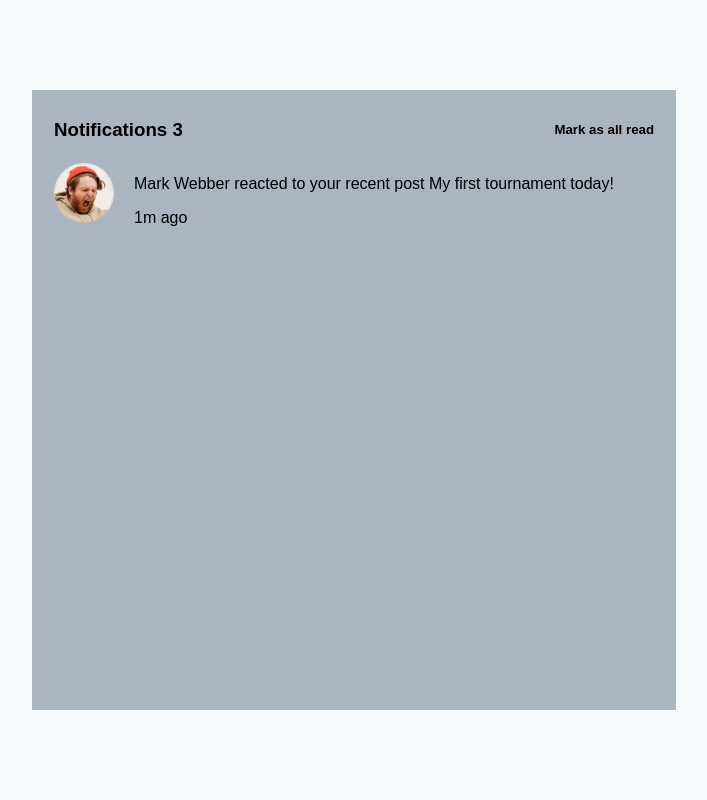
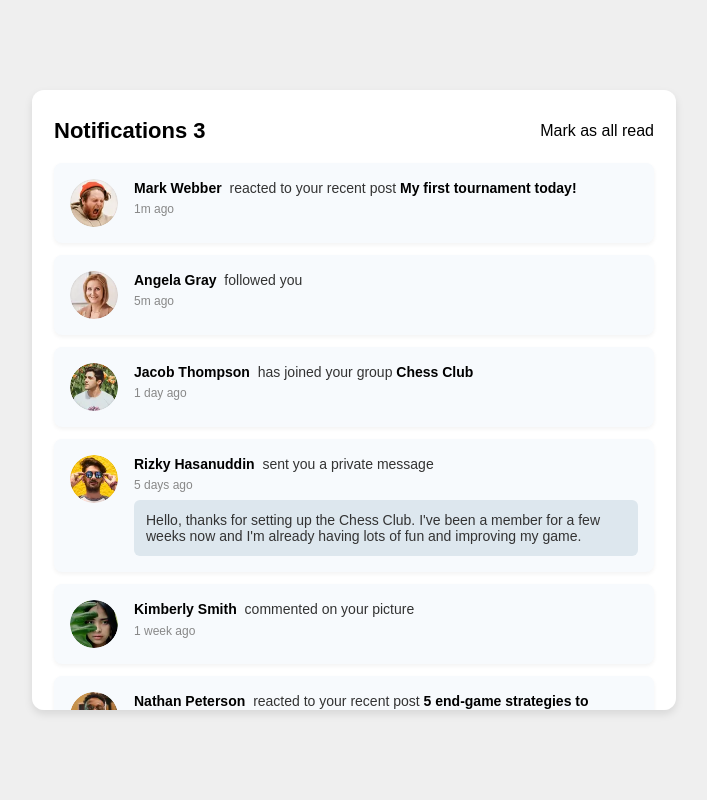
Before and after one commit to Zan-Mhmmdr/notify-ui, a plain HTML site: page index.html in a window 1280 px wide. Shown: the whole page, without its empty margins (286-993 px from the left). Drawn offline with Linux system fonts and the light colour scheme.

Commit message:
feat: add dynamic notification rendering

```diff
--- a/index.html
+++ b/index.html
@@ -19,19 +19,13 @@
 
   <div class="container">
     <div class="header-content">
-      <h3>Notifications 3</h3>
-      <h5>Mark as all read</h5>
+      <h2>Notifications 3</h2>
+      <a href="#">Mark as all read</a>
     </div>
 
-    <div class="content">
-      <img src="assets/images/avatar-mark-webber.webp" alt="">
-      <div class="title-content">
-        <p><span>Mark Webber</span> reacted to your recent post My first tournament today!</p>
-        <span>1m ago</span>
-      </div>
-    </div>
+    <div id="content"></div>
   </div>
-
+  <script src="script.js"></script>
   <!-- Notifications 3
 
   Mark all as read
--- /dev/null
+++ b/notifications.json
@@ -0,0 +1,49 @@
+[
+  {
+    "username": "Mark Webber",
+    "avatar": "assets/images/avatar-mark-webber.webp",
+    "action": "reacted to your recent post",
+    "target": "My first tournament today!",
+    "time": "1m ago"
+  },
+  {
+    "username": "Angela Gray",
+    "avatar": "assets/images/avatar-angela-gray.webp",
+    "action": "followed you",
+    "time": "5m ago"
+  },
+  {
+    "username": "Jacob Thompson",
+    "avatar": "assets/images/avatar-jacob-thompson.webp",
+    "action": "has joined your group",
+    "target": "Chess Club",
+    "time": "1 day ago"
+  },
+  {
+    "username": "Rizky Hasanuddin",
+    "avatar": "assets/images/avatar-rizky-hasanuddin.webp",
+    "action": "sent you a private message",
+    "time": "5 days ago",
+    "message": "Hello, thanks for setting up the Chess Club. I've been a member for a few weeks now and I'm already having lots of fun and improving my game."
+  },
+  {
+    "username": "Kimberly Smith",
+    "avatar": "assets/images/avatar-kimberly-smith.webp",
+    "action": "commented on your picture",
+    "time": "1 week ago"
+  },
+  {
+    "username": "Nathan Peterson",
+    "avatar": "assets/images/avatar-nathan-peterson.webp",
+    "action": "reacted to your recent post",
+    "target": "5 end-game strategies to increase your win rate",
+    "time": "2 weeks ago"
+  },
+  {
+    "username": "Anna Kim",
+    "avatar": "assets/images/avatar-anna-kim.webp",
+    "action": "left the group",
+    "target": "Chess Club",
+    "time": "2 weeks ago"
+  }
+]
--- /dev/null
+++ b/script.js
@@ -0,0 +1,23 @@
+fetch('notifications.json')
+  .then(res => res.json())
+  .then(data => {
+    const container = document.getElementById('content');
+
+    data.forEach(notif => {
+      const div = document.createElement('div');
+      div.className = 'content';
+      div.innerHTML = `
+        <img src="${notif.avatar}" alt="${notif.username}'s avatar">
+        <div class="title-content">
+          <p>
+            <a href="#" class="username">${notif.username}</a>
+            ${notif.action}
+            ${notif.target ? `<a href="#" class="desc desc-text"> ${notif.target}</a>` : ""}
+          </p>
+          <span class="timestamp">${notif.time}</span>
+          ${notif.message ? `<div class="message">${notif.message}</div>` : ""}
+        </div>
+      `;
+      container.appendChild(div);
+    });
+  });
--- a/style.css
+++ b/style.css
@@ -12,14 +12,18 @@ body {
     padding: 0;
     box-sizing: border-box;
     font-family: 'Poppins', sans-serif;
-    background-color: hsl(210, 60%, 98%);
+    background-color: #efefef;
 }
 
 .container {
     width: 600px;
     height: 600px;
     padding: 10px 22px;
-    background-color: hsl(210, 14%, 71%);
+    border-radius: 12px;
+    box-shadow: 0 4px 8px rgba(0, 0, 0, 0.1);
+    background-color: hsl(0, 0%, 100%);
+    overflow-y: auto;
+
 }
 
 .header-content {
@@ -28,30 +32,76 @@ body {
     align-items: center;
 }
 
-.attribution {
-    font-size: 11px;
-    text-align: center;
+.header-content h2 {
+    font-size: 22px;
+    color: #000000;
+    font-weight: bold;
 }
 
-.attribution a {
-    color: hsl(228, 45%, 44%);
+.header-content a {
+    text-decoration: none;
+    color: #000000;
+    font-weight: 400;
+    font-size: 16px;
+}
+
+.header-content a:hover {
+    color: var(--blue);
 }
 
 .content {
     display: flex;
-    align-items: center;
+    align-items: flex-start;
+    gap: 16px;
+    padding: 16px;
+    background-color: hsl(210, 60%, 98%);
+    border-radius: 8px;
+    margin-bottom: 12px;
+    box-shadow: 0 2px 4px rgba(0, 0, 0, 0.05);
 }
 
 .content img {
-    width: 60px;
-    height: 60px;
+    width: 48px;
+    height: 48px;
+    border-radius: 50%;
+    object-fit: cover;
 }
 
-.title-content {
-    display: flex;
-    flex-direction: column;
-    justify-content: center;
-    align-items: start;
-    margin: 0 20px;
-    padding: 0;
+.title-content p {
+    margin: 0;
+    font-size: 14px;
+    color: #333;
+    line-height: 1.4;
 }
+
+.username, .desc {
+    font-weight: 700;
+    color: #000000;
+    /* biru elegan */
+    margin-right: 4px;
+    text-decoration: none;
+}
+
+.username:hover, .desc:hover {
+    color: var(--blue);
+}
+
+.title-content span {
+    display: inline;
+}
+
+.title-content .timestamp {
+    display: block;
+    margin-top: 4px;
+    font-size: 12px;
+    color: #888;
+}
+
+.message {
+    margin-top: 8px;
+    padding: 12px;
+    background: hsl(205, 33%, 90%);
+    border-radius: 6px;
+    color: #333;
+    font-size: 14px;
+  }
```
